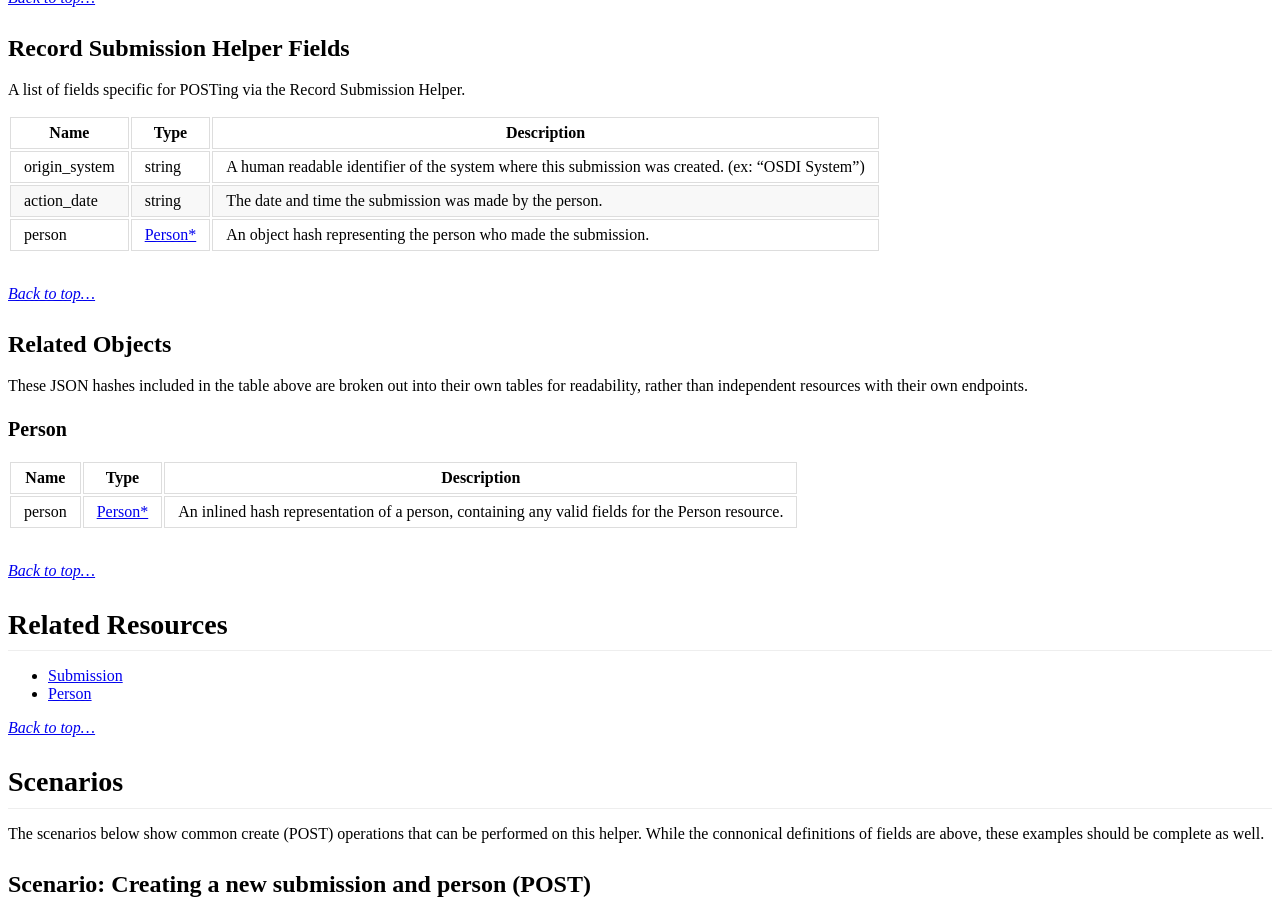
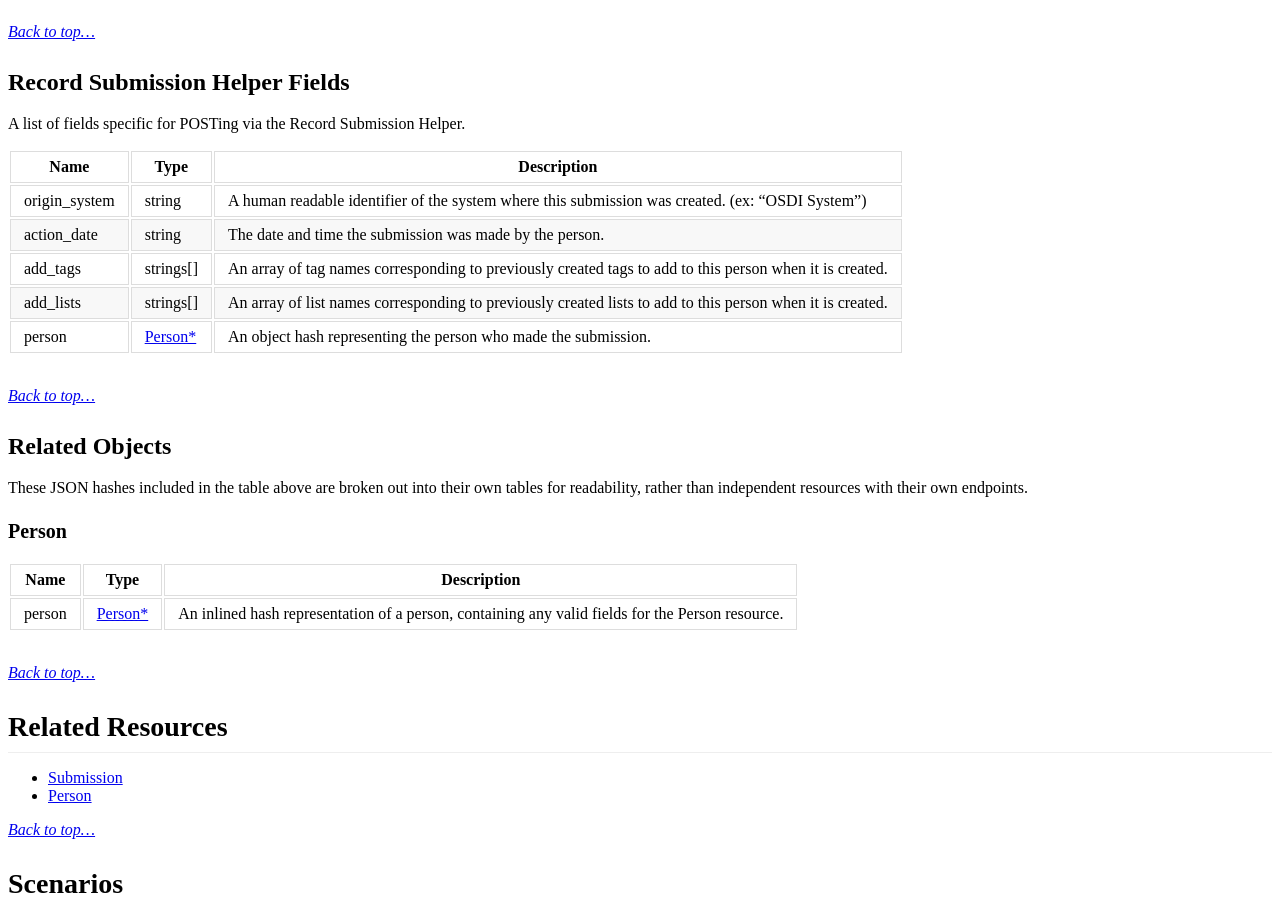
Before and after one commit to opensupporter/osdi-docs, a Jekyll site: the page built from record_submission.md, in a window 1280 px wide and 900 px high, scrolled down 1836 px. Built offline with Jekyll 4.4.1, drawn with Linux system fonts in a browser that asks for light colours; a style sheet for code colours, icons or effects is not loaded; some of the changed text lies outside the part shown.

Commit message:
PR for #207

````diff
--- a/record_submission.md
+++ b/record_submission.md
@@ -10,6 +10,8 @@ This document defines the Record Submission Helper resource.
 The Record Submission Helper is a helper endpoint to aid in the creation of [Submission](submissions.html) and [People](people.html) resources via POST. It provides a quick and easy way to create submissions and people at the same time, eliminating the need for multiple POST operations to store that information.
 
 Some systems may attempt to match people sent via the Record Submission Helper to existing people in the database and update their record instead of creating a new person. The method used for matching will be detailed in that system's documentation.
+
+When using the Record Submission Helper, tagging and list membership info may be added at the same time as well, eliminating the need for multiple POST operations to store that information.
 
 The response to a Record Submission Helper POST is the full representation of the submission.
 
@@ -52,6 +54,8 @@ A list of fields specific for POSTing via the Record Submission Helper.
 |-----------    |-----------|-----------|--------------
 |origin_system		|string     |A human readable identifier of the system where this submission was created. (ex: "OSDI System")
 |action_date		|string		|The date and time the submission was made by the person.
+|add_tags      |strings[]     |An array of tag names corresponding to previously created tags to add to this person when it is created.
+|add_lists     |strings[]     |An array of list names corresponding to previously created lists to add to this person when it is created.
 |person			|[Person*](#person)	|An object hash representing the person who made the submission.
 
 _[Back to top...](#)_
@@ -139,7 +143,14 @@ OSDI-API-Token:[your api key here]
         "foreign_system:1"
     ],
     "origin_system": "OpenSupporter",
-    "action_date": "2014-03-18T11:02:15Z"
+    "action_date": "2014-03-18T11:02:15Z",
+    "add_tags": [
+        "volunteer",
+        "donor"
+    ],
+    "add_lists": [
+        "supporters"
+    ]
 }
 ```
 
````
Also changed, not shown: record_attendance.md (+12 -1 lines), record_canvass.md (+5 -1 lines), record_donation.md (+11 -0 lines), record_outreach.md (+12 -1 lines), record_signature.md (+12 -1 lines).
